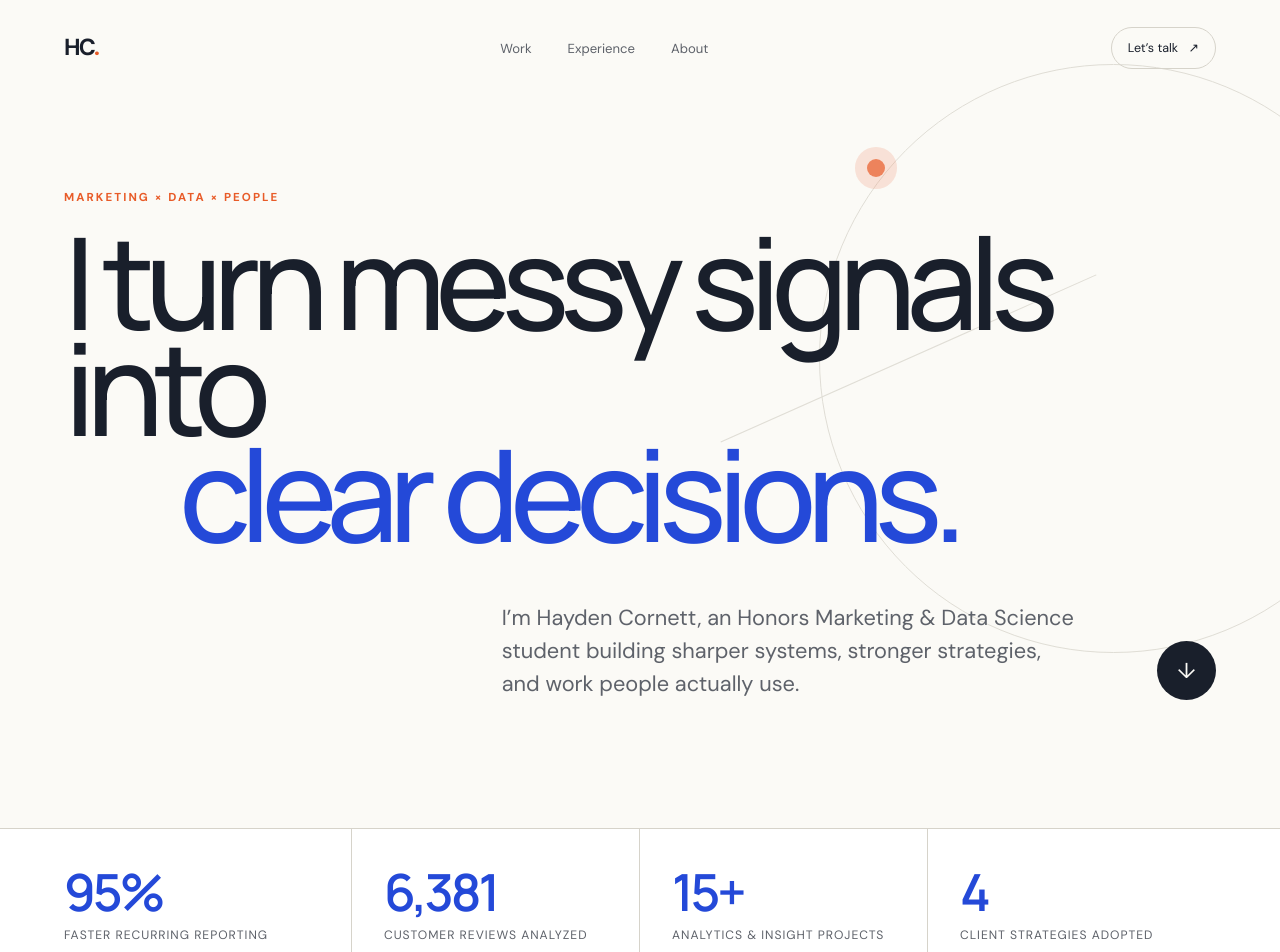
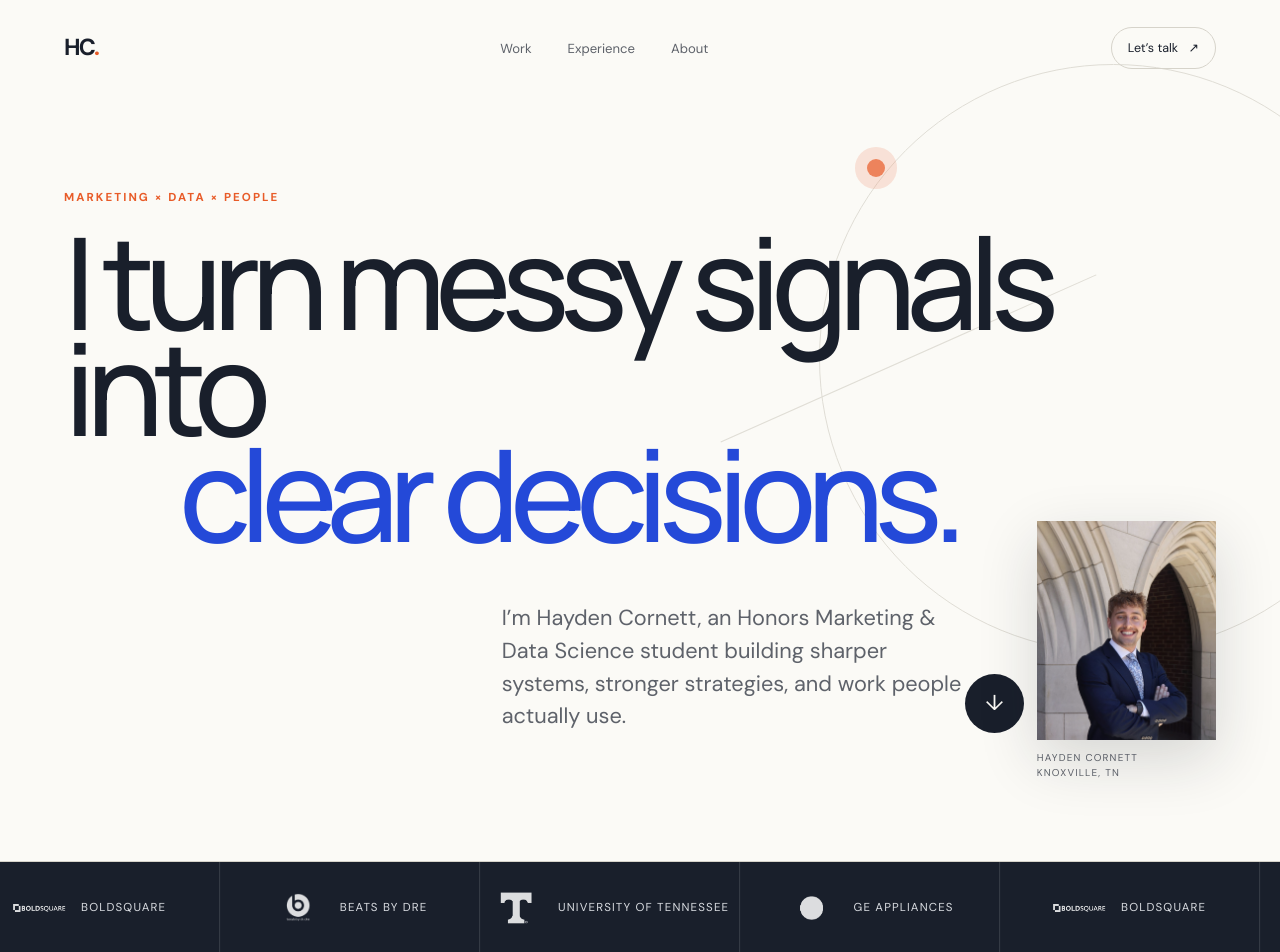
Before and after one commit to GetTKd/marketing-portfolio, a React (Vite) app: page / in a window 1280 px wide. Shown: the top 952 px of the page. Built offline with nearby package versions, Linux system fonts and the light colour scheme.

Commit message:
Expand employer proof and experience

```diff
--- a/src/App.jsx
+++ b/src/App.jsx
@@ -1,10 +1,16 @@
 import './App.css'
 
 const proof = [
-  ['95%', 'faster recurring reporting'],
-  ['6,381', 'customer reviews analyzed'],
-  ['15+', 'analytics & insight projects'],
-  ['4', 'client strategies adopted'],
+  { company: 'GE Appliances', value: '95%', label: 'faster recurring reporting', logo: '/GE.png', color: 'blue' },
+  { company: 'Boldsquare', value: '4/4', label: 'client strategies adopted', logo: '/Boldsquare.png', color: 'violet' },
+  { company: 'Beats by Dre', value: 'Gen Z', label: 'insights presented to leadership', logo: '/Beats.png', color: 'red' },
+]
+
+const logos = [
+  { name: 'GE Appliances', image: '/GE.png' },
+  { name: 'Boldsquare', image: '/Boldsquare.png' },
+  { name: 'Beats by Dre', image: '/Beats.png' },
+  { name: 'University of Tennessee', image: '/Tennessee.png' },
 ]
 
 const cases = [
@@ -35,10 +41,12 @@ const cases = [
 ]
 
 const experience = [
-  { org: 'GE Appliances', role: 'Commercial Intern · Bodewell Commerce', date: 'May — Aug 2026', summary: 'Delivered 15+ analytics, automation, and customer-insight projects—more than five times the internship curriculum requirement.' },
-  { org: 'Boldsquare', role: 'Marketing & Communications Intern', date: 'Jan — May 2026', summary: 'Led client-facing strategy work at an Inc. 5000 communications firm across four distinct industries.' },
-  { org: 'Beats by Dre', role: 'Consumer Insights & Market Research Extern', date: 'Apr — Jun 2025', summary: 'Researched Gen Z audio preferences and presented data-backed recommendations to the Head of Consumer Insights.' },
-  { org: 'University of Tennessee', role: 'Student Ambassador', date: 'Feb 2025 — Present', summary: 'Selected from 634 applicants to guide prospective students, families, and VIPs through the Tennessee experience.' },
+  { org: 'GE Appliances', role: 'Commercial Intern · Bodewell Commerce', date: 'May — Aug 2026', location: 'Louisville, KY', summary: 'Marketing analytics, automation, and customer insight at enterprise scale.', bullets: ['Reengineered recurring Oracle Analytics Cloud reports, cutting generation time 95% and saving an estimated 110+ staff hours annually.', 'Built refreshable Bodewell and Private Store dashboards adopted by 4–5 full-time employees.', 'Analyzed 6,381 reviews and matched personalized five-star feedback to 63% of national service areas.', 'Delivered 15+ projects—more than five times the internship curriculum requirement.', 'Co-chaired professional development for 200+ interns; produced seven events and coordinated 89 headshots.'] },
+  { org: 'Boldsquare', role: 'Marketing & Communications Intern', date: 'Jan — May 2026', location: 'Knoxville, TN', summary: 'Full-cycle strategy engagements across four industries.', bullets: ['Selected through the Haslam College of Business for an intensive semester at an Inc. 5000 strategic communications firm.', 'Managed projects for four nonprofit and for-profit clients, including two accelerated turnaround engagements.', 'Developed recommendations spanning brand positioning, product advertising, and social strategy across major platforms.', 'Presented final strategies to all four clients; every client adopted recommendations into planned or active work.', 'Created merchandise concepts, brand standards, and supporting marketing assets.'] },
+  { org: 'Beats by Dre', role: 'Consumer Insights & Market Research Analyst Extern', date: 'Apr — Jun 2025', location: 'Remote', summary: 'Gen Z research translated into product and marketing recommendations.', bullets: ['Researched Gen Z audio preferences through trend analysis, surveys, and statistical modeling.', 'Combined AI-powered systems with primary and secondary research to shape strategic recommendations.', 'Presented findings and recommendations directly to the Head of Consumer Insights.'] },
+  { org: 'University of Tennessee', role: 'Student Ambassador', date: 'Feb 2025 — Present', location: 'Knoxville, TN', summary: 'Audience-aware storytelling for prospective students and families.', bullets: ['Selected as 1 of 634 applicants through a 6% acceptance process.', 'Lead campus tours for groups of 15–35 prospective students, families, and VIPs.', 'Adapt messaging to audience needs and support major recruitment events including Big Orange Preview and Rocky Top Tailgate.'] },
+  { org: 'The Rail Trail Flatbread Co.', role: 'Front of House Team Member · Seasonal', date: 'May — Aug 2025', location: 'Hudson, MA', summary: 'Customer experience in a fast-moving hospitality team.', bullets: ['Mastered menu knowledge and the top seven U.S. allergens to provide safe, personalized experiences.', 'Supported a 20+ person team contributing to more than $800K in seasonal revenue.'] },
+  { org: 'Cube Community', role: 'Video Editor', date: 'Aug 2021 — Jul 2024', location: 'Remote', summary: 'Creative production for a global VR gaming community.', bullets: ['Produced video work for a YouTube community focused on Beat Saber and VR culture.', 'Contributed to the annual Rewind time-capsule event featuring prominent creators across the VR industry.', 'Built an early foundation in creative collaboration, feedback, deadlines, and audience engagement.'] },
 ]
 
 const leadership = [
@@ -66,11 +74,18 @@ function App() {
             <p>I’m Hayden Cornett, an Honors Marketing & Data Science student building sharper systems, stronger strategies, and work people actually use.</p>
             <a className="circle-link" href="#work" aria-label="Explore selected work">↓</a>
           </div>
+          <div className="hero-portrait reveal delay-2"><img src="/Headshot.jpeg" alt="Hayden Cornett" /><span>Hayden Cornett<br />Knoxville, TN</span></div>
           <div className="hero-orbit" aria-hidden="true"><div className="orbit-line" /><div className="orbit-dot" /></div>
         </section>
 
+        <section className="logo-marquee" aria-label="Organizations Hayden has worked with">
+          <div className="logo-track">
+            {[...logos, ...logos].map((logo, index) => <div className="marquee-logo" key={`${logo.name}-${index}`}><img src={logo.image} alt="" /><span>{logo.name}</span></div>)}
+          </div>
+        </section>
+
         <section className="proof-bar" aria-label="Selected results">
-          {proof.map(([value, label]) => <div className="proof-item" key={label}><strong>{value}</strong><span>{label}</span></div>)}
+          {proof.map((item) => <article className={`proof-item ${item.color}`} key={item.company}><div className="proof-company"><img src={item.logo} alt="" /><span>{item.company}</span></div><strong>{item.value}</strong><p>{item.label}</p></article>)}
         </section>
 
         <section id="work" className="work-section section-pad">
@@ -90,7 +105,7 @@ function App() {
         <section id="experience" className="experience-section section-pad">
           <div className="section-heading inverse"><p className="eyebrow">Experience</p><h2>Range, with a point of view.</h2></div>
           <div className="experience-list">
-            {experience.map((item, index) => <article className="experience-row" key={item.org}><span className="experience-number">0{index + 1}</span><div><h3>{item.org}</h3><p>{item.role}</p></div><p className="experience-summary">{item.summary}</p><span className="experience-date">{item.date}</span></article>)}
+            {experience.map((item, index) => <details className="experience-row" key={item.org} open={index === 0}><summary><span className="experience-number">0{index + 1}</span><div><h3>{item.org}</h3><p>{item.role}</p></div><p className="experience-summary">{item.summary}</p><span className="experience-date">{item.date}<small>{item.location}</small></span><span className="expand-icon" aria-hidden="true">+</span></summary><div className="experience-detail"><ul>{item.bullets.map((bullet) => <li key={bullet}>{bullet}</li>)}</ul></div></details>)}
           </div>
           <a className="text-link light" href="/resume.pdf" target="_blank" rel="noreferrer">View full résumé <Arrow /></a>
         </section>
--- a/src/main.jsx
+++ b/src/main.jsx
@@ -3,4 +3,10 @@ import { createRoot } from 'react-dom/client'
 import './index.css'
 import App from './App.jsx'
 
+if ('serviceWorker' in navigator) {
+  navigator.serviceWorker.getRegistrations().then((registrations) => {
+    registrations.forEach((registration) => registration.unregister())
+  })
+}
+
 createRoot(document.getElementById('root')).render(<StrictMode><App /></StrictMode>)
```
Also changed, not shown: src/App.css.
